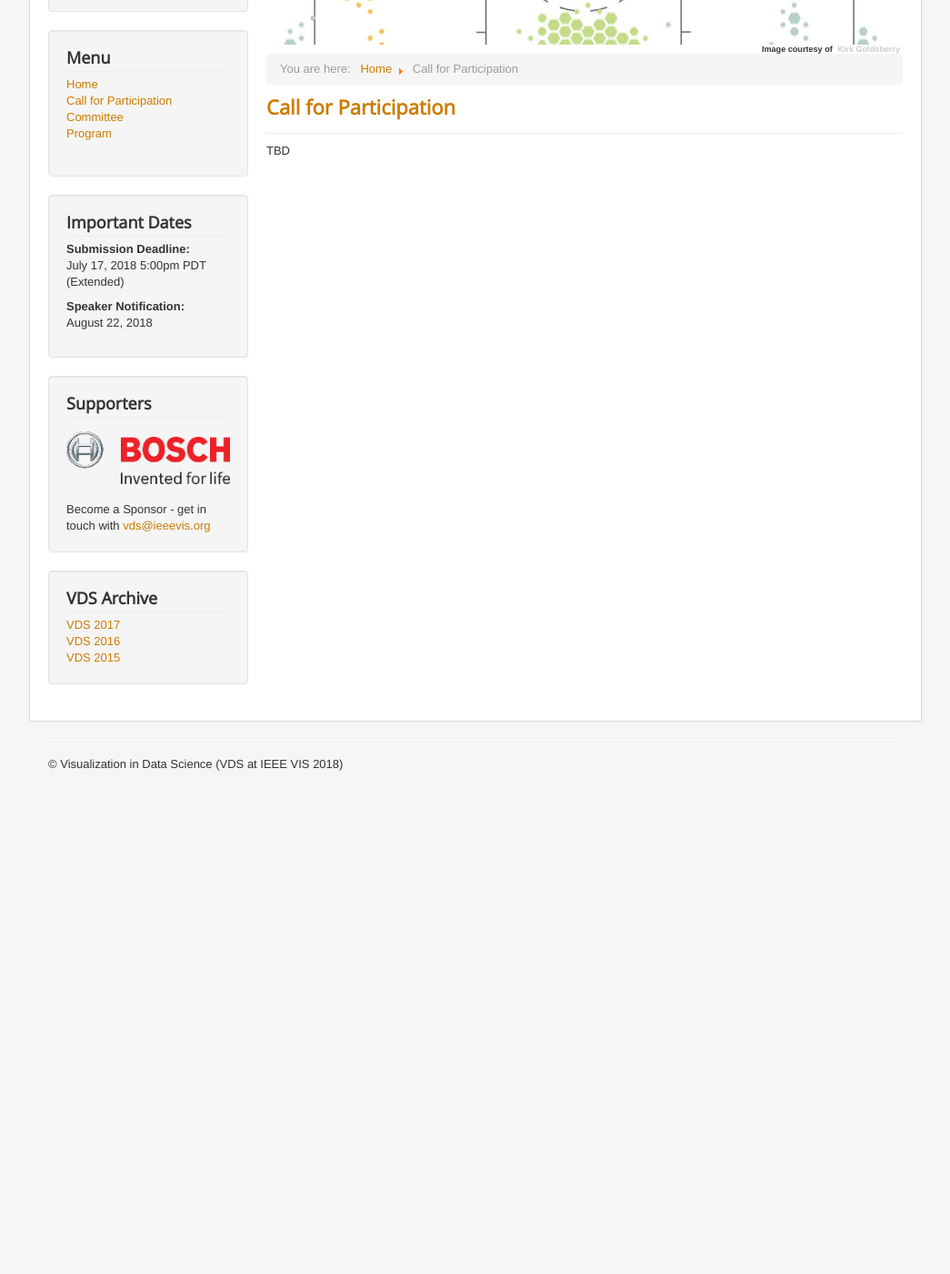
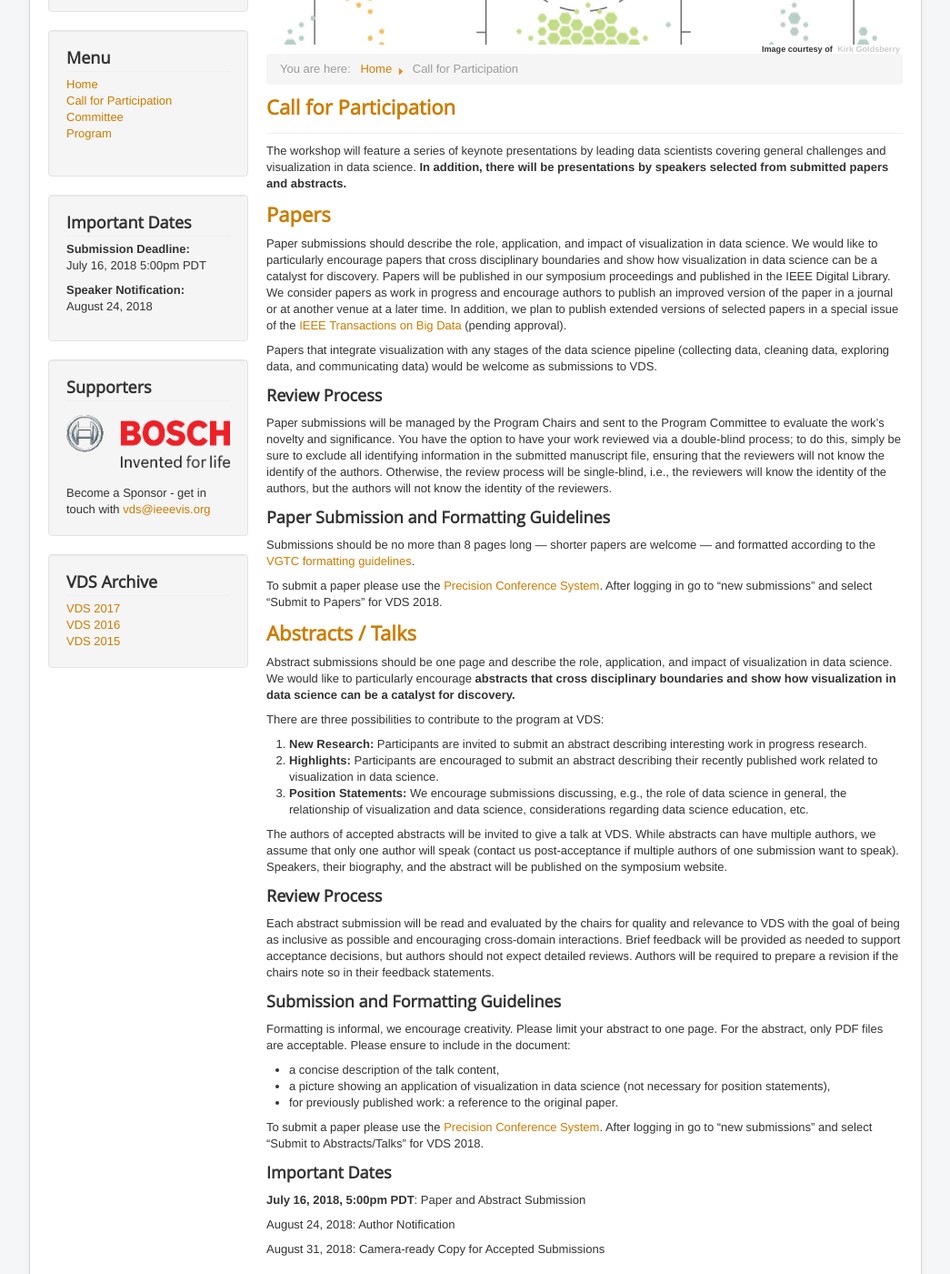
Before and after one commit to visualdatascience/2018, a Jekyll site: the page built from cfp.md, in a window 1280 px wide and 1400 px high, scrolled down 249 px. Shown: the whole window at 91% size, without its empty margins (117-1162 px from the left). Built offline with Jekyll 4.4.1, drawn with Linux system fonts in a browser that asks for light colours; before the commit the page ends 1127 px from its top, so only the background shows below that; some of the changed text lies outside the part shown.

Commit message:
add cfp and correct typos

```diff
--- a/_config.yml
+++ b/_config.yml
@@ -5,10 +5,10 @@ description: "Visualization in Data Science (VDS at IEEE VIS 2018)"
 baseurl: "/2018"
 url: "http://www.visualdatascience.org/"
 conferenceshort: "VDS 2018"
-conferencedate: "Monday, October, 2018"
+conferencedate: "Sunday, October 21, 2018"
 
-deadline_submission: "July 17, 2018 5:00pm PDT (Extended)"
-deadline_notification: "August 22, 2018"
+deadline_submission: "July 16, 2018 5:00pm PDT"
+deadline_notification: "August 24, 2018"
 
 # Build settings
 markdown: kramdown
--- a/cfp.md
+++ b/cfp.md
@@ -4,4 +4,60 @@ title: Call for Participation
 permalink: /cfp/
 ---
 
-TBD
+The workshop will feature a series of keynote presentations by leading data scientists covering general challenges and visualization in data science. **In addition, there will be presentations by speakers selected from submitted papers and abstracts.**
+
+## Papers
+
+
+Paper submissions should describe the role, application, and impact of visualization in data science. We would like to particularly encourage papers that cross disciplinary boundaries and show how visualization in data science can be a catalyst for discovery. Papers will be published in our symposium proceedings and published in the IEEE Digital Library.  We consider papers as work in progress and encourage authors to publish an improved version of the paper in a journal or at another venue at a later time.  In addition, we plan to publish extended versions of selected papers in a special issue of the [IEEE Transactions on Big Data](https://www.computer.org/web/tbd) (pending approval).
+
+Papers that integrate visualization with any stages of the data science pipeline (collecting data, cleaning data, exploring data, and communicating data) would be welcome as submissions to VDS.
+
+
+### Review Process
+
+Paper submissions will be managed by the Program Chairs and sent to the Program Committee to evaluate the work’s novelty and significance. You have the option to have your work reviewed via a double-blind process; to do this, simply be sure to exclude all identifying information in the submitted manuscript file, ensuring that the reviewers will not know the identify of the authors. Otherwise, the review process will be single-blind, i.e., the reviewers will know the identity of the authors, but the authors will not know the identity of the reviewers.
+
+
+### Paper Submission and Formatting Guidelines
+
+
+Submissions should be no more than 8 pages long — shorter papers are welcome — and formatted according to the [VGTC formatting guidelines](http://junctionpublishing.org/vgtc/Tasks/camera.html).
+
+To submit a paper please use the [Precision Conference System](https://new.precisionconference.com/submissions). After logging in go to “new submissions” and select “Submit to Papers” for VDS 2018.
+
+
+## Abstracts / Talks
+
+Abstract submissions should be one page and describe the role, application, and impact of visualization in data science. We would like to particularly encourage **abstracts that cross disciplinary boundaries and show how visualization in data science can be a catalyst for discovery.**
+
+
+There are three possibilities to contribute to the program at VDS:
+
+ 1. **New Research:** Participants are invited to submit an abstract describing interesting work in progress research.
+ 2. **Highlights:** Participants are encouraged to submit an abstract describing their recently published work related to visualization in data science.
+ 3. **Position Statements:** We encourage submissions discussing, e.g., the role of data science in general, the relationship of visualization and data science, considerations regarding data science education, etc.
+
+The authors of accepted abstracts will be invited to give a talk at VDS. While abstracts can have multiple authors, we assume that only one author will speak (contact us post-acceptance if multiple authors of one submission want to speak). Speakers, their biography, and the abstract will be published on the symposium website.
+
+### Review Process
+
+Each abstract submission will be read and evaluated by the chairs for quality and relevance to VDS with the goal of being as inclusive as possible and encouraging cross-domain interactions. Brief feedback will be provided as needed to support acceptance decisions, but authors should not expect detailed reviews. Authors will be required to prepare a revision if the chairs note so in their feedback statements.
+
+### Submission and Formatting Guidelines
+
+Formatting is informal, we encourage creativity. Please limit your abstract to one page. For the abstract, only PDF files are acceptable. Please ensure to include in the document:
+
+ * a concise description of the talk content,
+ * a picture showing an application of visualization in data science (not necessary for position statements),
+ * for previously published work: a reference to the original paper.
+
+To submit a paper please use the [Precision Conference System](https://new.precisionconference.com/submissions). After logging in go to "new submissions" and select "Submit to Abstracts/Talks" for VDS 2018.
+
+### Important Dates
+
+**July 16, 2018, 5:00pm PDT**: Paper and Abstract Submission
+
+August 24, 2018: Author Notification
+
+August 31, 2018: Camera-ready Copy for Accepted Submissions
```
